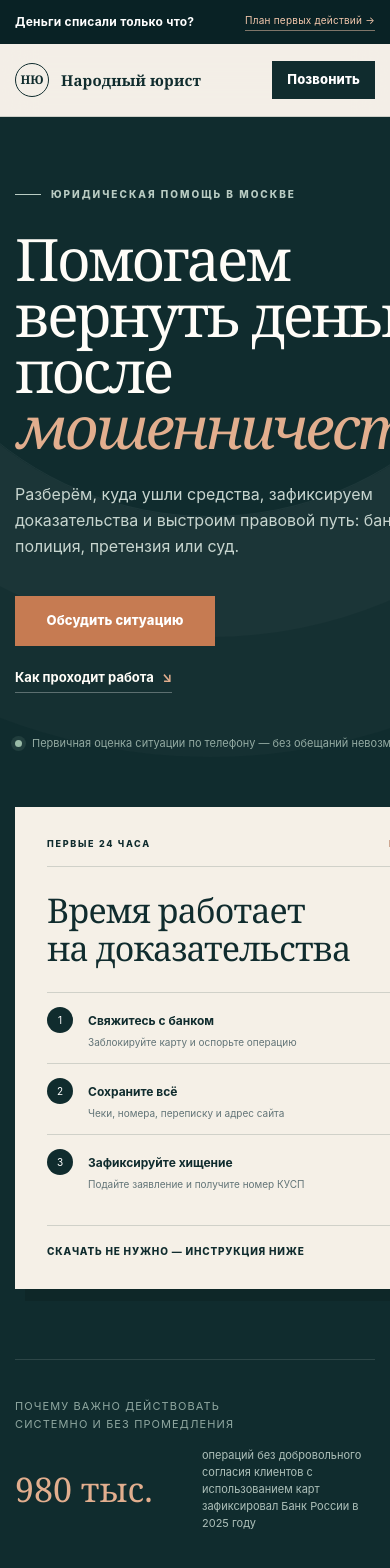
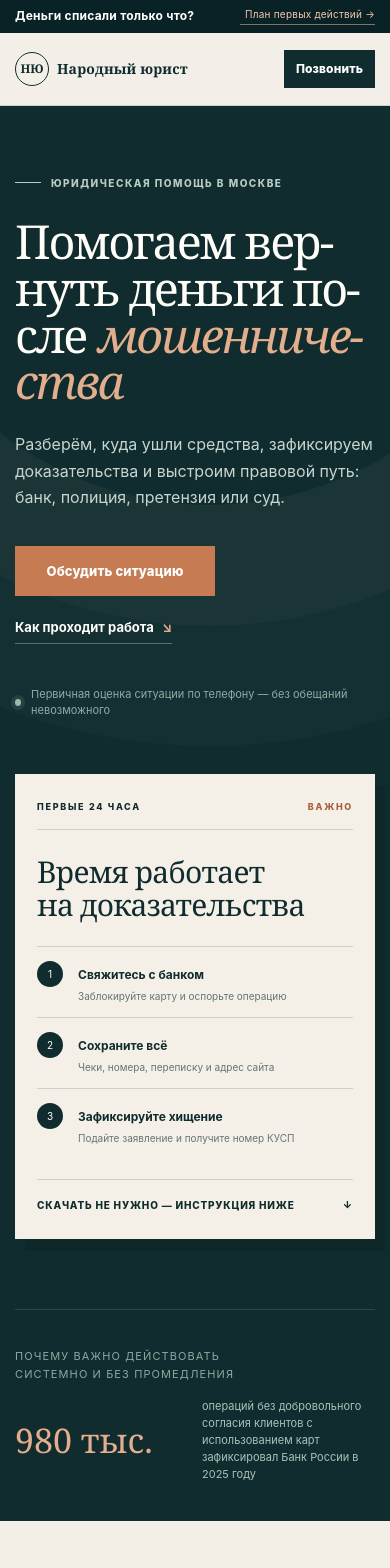
Before and after one commit to kurttti/pravonaroda_website, a React (Vite) app: page / in a window 390 px wide. Shown: the top 1568 px of the page. Built offline with nearby package versions, Linux system fonts and the light colour scheme.

Commit message:
Fix portrait mobile text overflow

```diff
--- a/app/globals.css
+++ b/app/globals.css
@@ -15,11 +15,14 @@
 }
 
 * { box-sizing: border-box; }
-html { scroll-behavior: smooth; }
-body { margin: 0; background: var(--paper); color: var(--ink); font-family: var(--font-sans); }
+html { scroll-behavior: smooth; max-width: 100%; overflow-x: clip; }
+body { margin: 0; max-width: 100%; overflow-x: clip; background: var(--paper); color: var(--ink); font-family: var(--font-sans); }
+main { min-width: 0; overflow-x: clip; }
 a { color: inherit; text-decoration: none; }
 button, input { font: inherit; }
 .container { width: min(1180px, calc(100% - 48px)); margin: 0 auto; }
+.container > *, .hero-copy, .action-card, .section-heading > *, .steps-list article > *, .process-line article, .situation-card, .case-card, .advantages-grid > *, .advantage-list article > *, .consultation-grid > *, .faq-grid > *, .office-grid > *, .contact-row > *, .footer-top > *, .footer-bottom > * { min-width: 0; }
+h1, h2, h3, p, summary, .contact-row a, .footer-phone { overflow-wrap: anywhere; hyphens: auto; }
 
 .urgent-bar { background: #092225; color: #dce8e2; font-size: 12px; letter-spacing: .02em; }
 .urgent-inner { min-height: 38px; display: flex; align-items: center; gap: 20px; }
@@ -195,7 +198,7 @@ footer { background: #092225; color: white; }
   .brand small, .header-contact { display: none; }
   .button-small { min-height: 38px; padding: 0 14px; }
   .hero-grid { min-height: auto; padding: 70px 0; grid-template-columns: 1fr; gap: 55px; }
-  h1 { font-size: clamp(48px, 15vw, 67px); }
+  h1 { font-size: clamp(42px, 12.5vw, 54px); line-height: 1; }
   .hero-lead { font-size: 16px; }
   .hero-actions { align-items: flex-start; flex-direction: column; gap: 22px; }
   .hero-note { line-height: 1.5; }
@@ -204,7 +207,7 @@ footer { background: #092225; color: white; }
   .stat-intro { grid-column: 1 / -1; }
   .stat-value { font-size: 34px; }
   .section { padding: 82px 0; }
-  .section-heading h2, .steps-title h2, .office-info h2, .advantages-grid h2, .consultation-grid h2, .faq-grid h2 { font-size: 45px; }
+  .section-heading h2, .steps-title h2, .office-info h2, .advantages-grid h2, .consultation-grid h2, .faq-grid h2 { font-size: clamp(39px, 11vw, 45px); }
   .split-heading { grid-template-columns: 1fr; gap: 30px; margin-bottom: 40px; }
   .situation-grid { grid-template-columns: 1fr; }
   .situation-card { min-height: 280px; border-left: 1px solid var(--line); }
@@ -222,6 +225,9 @@ footer { background: #092225; color: white; }
   .case-card:last-child { border-bottom: 1px solid rgba(255,255,255,.16); }
   .case-card h3 { margin-top: 48px; }
   .consultation-actions { align-items: flex-start; flex-direction: column; gap: 22px; }
+  summary { gap: 16px; padding: 18px 0; line-height: 1.25; }
+  summary span { flex: none; }
+  .contact-row { grid-template-columns: 70px minmax(0, 1fr); }
   .map-card { min-height: 330px; }
   .footer-top, .footer-bottom { align-items: flex-start; flex-direction: column; }
   .footer-top { padding: 45px 0; }
@@ -229,6 +235,25 @@ footer { background: #092225; color: white; }
   .footer-bottom { padding: 25px 0; }
 }
 
+@media (max-width: 420px) {
+  .urgent-inner { min-height: 0; padding: 8px 0; flex-wrap: wrap; line-height: 1.35; }
+  .urgent-inner > span:first-child { flex: 1 1 145px; }
+  .urgent-inner a { flex: 0 1 135px; text-align: right; }
+  .header-inner { gap: 8px; }
+  .brand { gap: 8px; }
+  .brand strong { font-size: 14px; }
+  .button-small { padding: 0 11px; font-size: 12px; }
+  .eyebrow { letter-spacing: .15em; line-height: 1.45; }
+  h1 { font-size: clamp(40px, 12vw, 48px); }
+  .action-card { padding: 26px 22px; }
+  .action-card h2 { font-size: 30px; }
+  .steps-list article { grid-template-columns: 48px minmax(0, 1fr); gap: 14px; }
+  .advantage-list article { grid-template-columns: 42px minmax(0, 1fr); gap: 14px; }
+  .process-line { grid-template-columns: 1fr; }
+  .contact-row { grid-template-columns: 1fr; gap: 8px; }
+  .map-card { min-height: 300px; }
+}
+
 @media (prefers-reduced-motion: reduce) {
   html { scroll-behavior: auto; }
   *, *::before, *::after { transition-duration: .01ms !important; }
```
